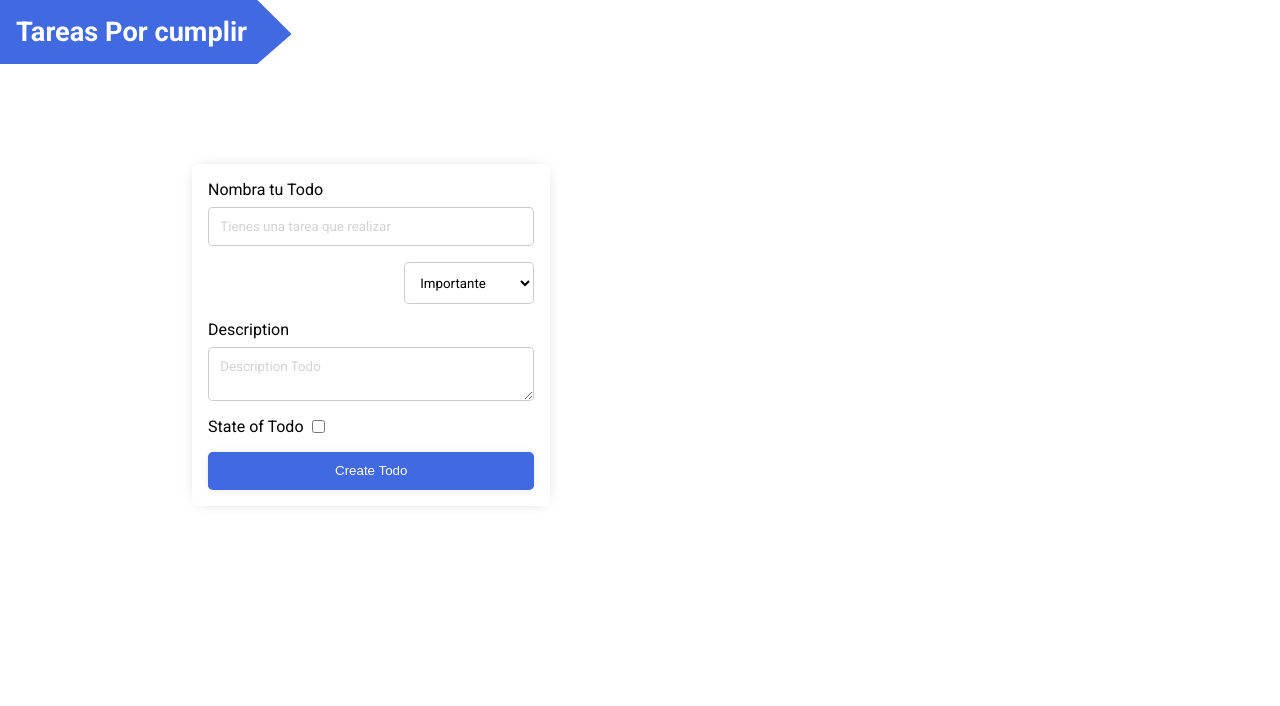
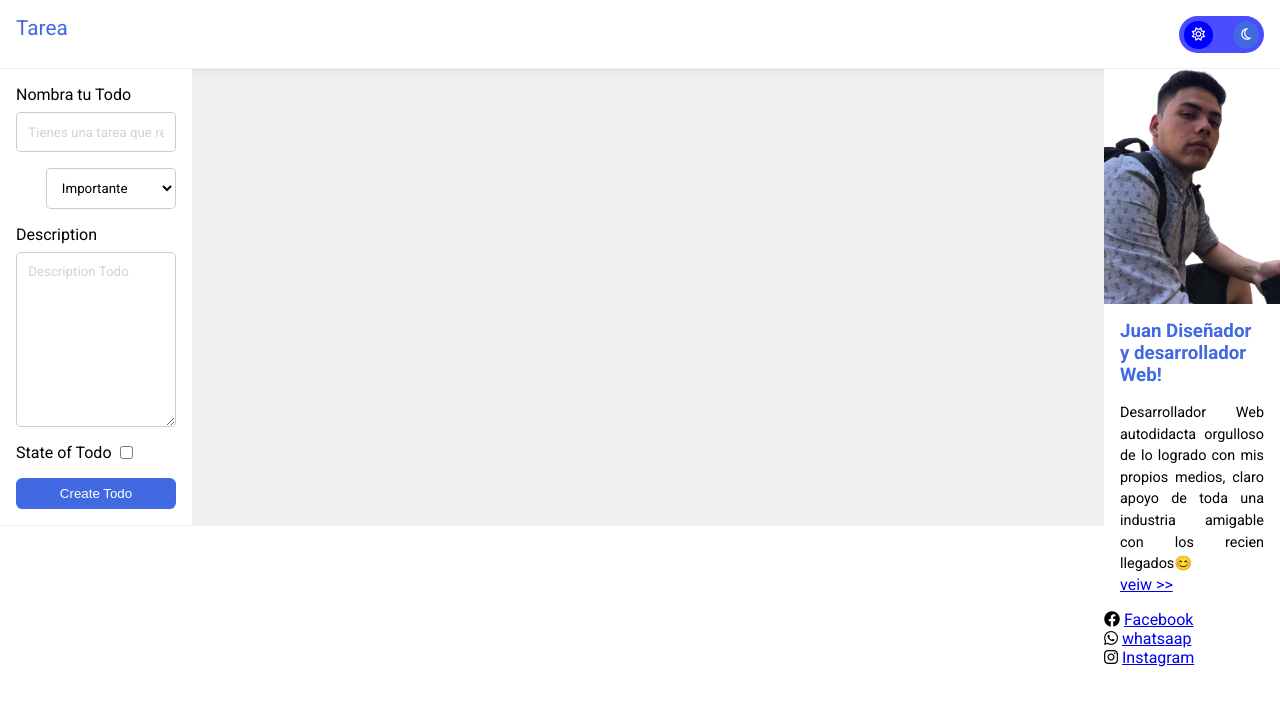
Before and after one commit to websideJuan/CRUD-POO-LocalStorage-TODO_APP, a plain HTML site: page index.html in a window 1280 px wide. Drawn offline with Linux system fonts and the light colour scheme.

Commit message:
App de todos con  POO, CRUD y LocalStorage v1.1.0

```diff
--- a/index.html
+++ b/index.html
@@ -17,7 +17,24 @@
 
 </head>
 <body>
-    <h1>Tareas Por cumplir</h1>
+    <nav>
+        <div class="nav_brand">
+            <a href="#" class="nav_logo">Tareas</a>
+        </div>
+
+        <div class="nav-btns">
+            <button class="btn nav-btn-activate">
+                <i class="fa-regular fa-sun"></i>
+            </button>
+
+
+            <button class="btn">
+                <i class="fa-regular fa-moon"></i>
+            </button>
+        </div>
+
+    </nav>
+
 
     <div class="container">
 
@@ -46,7 +63,10 @@
 
             <div class="form_group">
                 <label>Description</label>
+
+
                 <textarea
+                    rows="10"
                     class="form_control"
                     name="descriptiom"
                     id="descriptiom"
@@ -65,18 +85,46 @@
             </div>
 
 
-            <button type="submit" id="handleSubmit" class="btn btn--form">
+            <button type="submit" id="handleSubmit" class="btn--form">
                 Create Todo
             </button>
         </form>
 
         <div class="form_btn">
-            <button class="btn btn--showForm" id="showForm">
+            <button class="btn--showForm" id="showForm">
                 <i class="fa-solid fa-plus"></i> Created
             </button>
         </div>
 
         <ul class="list_todos" id="root"></ul>
+
+        <aside class="aside">
+            <div class="aside-absolute">
+                <div class="aside-about">
+                    <img src="./src/assets/Juan_Francisco_Herrera-removebg-preview.png" alt="image perfil del desarrollador de esta web" class="aside-img">
+
+                    <div class="aside-about-content">
+                        <h3 class="title-content">Juan Diseñador y desarrollador Web!</h3>
+                        <p class="paragrap-content">Desarrollador Web autodidacta orgulloso de lo logrado con mis propios medios, claro apoyo de toda una industria amigable con los recien llegados😊</p>
+                        <a href="#" class="cta cta--perfil">veiw >></a>
+                    </div>
+                </div>
+                <div class="aside-social">
+                    <div class="aside-social-group">
+                        <i class="fa-brands fa-facebook"></i>
+                        <a href="#" class="aside-banner facebook">Facebook</a>
+                    </div>
+                    <div class="aside-social-group">
+                        <i class="fa-brands fa-whatsapp"></i>
+                        <a href="#" class="aside-banner whatsaap">whatsaap</a>
+                    </div>
+                    <div class="aside-social-group">
+                        <i class="fa-brands fa-instagram"></i>
+                        <a href="#" class="aside-banner instagram">Instagram</a>
+                    </div>
+                </div>
+            </div>
+        </aside>
     </div>
 
 
@@ -95,6 +143,7 @@
                         <i class="fa-solid fa-circle"></i>
                     </span>
                 </div>
+
                 <div class="todo-paragraph">
                     <p class="todo-text"></p>
                 </div>
@@ -103,21 +152,19 @@
                 </p>
                 <div class="todo-pannel">
 
-                    <button class="btn btn--todo showDescription">
+                    <button class="btn--todo showDescription">
                         <i class="fa-solid fa-arrow-up-right-from-square"></i>
                     </button>
 
                     <div>
-                        <button class="btn btn--todo deleted">
+                        <button class="btn--todo deleted">
                             <i class="fa-solid fa-trash-can"></i>
                         </button>
 
 
-                        <button class="btn btn--todo edit">
+                        <button class="btn--todo edit">
                             <i class="fa-regular fa-pen-to-square"></i>
                         </button>
-
-
                     </div>
 
                 </div>
--- a/src/components/dataBase.js
+++ b/src/components/dataBase.js
@@ -9,7 +9,36 @@ console.log(template_li)
 
 class Todo {
 
-    dataBase = []
+    dataBase = [
+        {
+            title:"Alfin TERMINE",
+            description:"Termine por fin mi app de tareas solo quedan agregar las utlimas funcionalidades y listo",
+            id:"3b86171450c043c4a511034f6ced0b74"
+        },
+        {
+            title:'DevOps',
+            description: 'Me queda para mi, la parte mas importante de este proyecto, desplegarlo por ahora en gitgub page, para comenzar con el desarrollo del servidor de esta todo app',
+            id:"fb3ade28c45246c6ac89d22d913398cc"
+        },
+        {
+            title:'Update function',
+            description:'Lograr incorporar la opcion de actualizar mi todo, el CRUD estara listo, al ser el primero que hago me siento satisfecho y con cada vez mas fuerzas para ser un desarrollador de software',
+            createdTodo:'Created : 6-3-2023 / 22:21',
+            id:"a08302de31bf4dac9dbf4ae1a1c631a0"
+        },
+        {
+            title:'Regalo Deleted',
+            description:'Esta tarea es de test para probar la app en todas las pantallas',
+            createdTodo:'Created : 6-3-2023 / 22:21',
+            id:"d7b1417f6a5a4581b76af223c2b7fc92"
+        },
+        {
+            title:'Futuro no tan sercano',
+            description:'Crear el dark mode de la app es la principal ambición de este desarrollador lograr todo con vanilla javascript es sensacional 😊. Tareas secundarias: - agregar notificaciones en base a cada click de la app - agregar una foto ( opcinal ) en la tarea - agregar users creador de cada tarea, para esto el select',
+            createdTodo:'Created : 6-3-2023 / 22:24',
+            id:"0b75387d9db24a868b70c5614d47928f"
+        }
+    ]
 
 
     obtener() {
@@ -27,7 +56,7 @@ class Todo {
             template_li.querySelector('.todo-card').dataset.id = todo.id
             template_li.querySelector('.todo-title').textContent = todo.title
             template_li.querySelector('.todo-created').textContent = todo.createdTodo
-            template_li.querySelector('.todo-text').textContent = todo.description
+            template_li.querySelector('.todo-text').innerHTML = todo.description
 
 
             const clone = template_li.cloneNode(true)
--- a/src/components/showForm.js
+++ b/src/components/showForm.js
@@ -12,20 +12,18 @@ class ShowMenu {
         const elemenetValid = document.querySelector(this.useState.state)
         const elementDOM = document.querySelector('form')
 
-
-
         elemenetValid.addEventListener('click', () => {
             let initialheigth = 0
             let heigtEClientHeight = elementDOM.clientHeight
             let heigthScrollHeight = elementDOM.scrollHeight
 
             if(heigtEClientHeight === 0){
-                elementDOM.style = `height: ${heigthScrollHeight}px; padding: 1rem; opacity: 1;`
+                elementDOM.style = `height: ${heigthScrollHeight}px;  opacity: 1; padding: 1rem;`
                 elemenetValid.innerHTML = `<i class="fa-solid fa-xmark"></i>Close`
                 return
             }
 
-            elementDOM.style = `${initialheigth}px padding: inithial; opacity: 0;`
+            elementDOM.style = `${initialheigth}px opacity: 0; padding: 0;`
             elemenetValid.innerHTML = `<i class="fa-solid fa-plus"></i>Created`
 
         })
--- a/style.css
+++ b/style.css
@@ -6,36 +6,54 @@
 
 
 .container{
-    width: 90%;
-    margin: 0 auto;
-    margin-top: 100px;
+    width: 100%;
+    background-color: rgba(212, 211, 211, 0.357);
+    outline: .01rem solid rgba(212, 211, 211, 0.357);
+    /* padding-top: .1rem; */
 }
 
-hr{
-    border: .1rem solid rgba(0 0 0 / .1);
-    border-radius: 100%;
+button{
+    border: none;
+    outline: none;
+    color: white;
+}
+
+
+nav{
+    display: flex;
+    justify-content: space-between;
+    box-shadow: 0 0 10px -5px rgba(0 0 0 / .5);
+    padding:  1rem;
+}
+
+ul{
+    list-style: none;
+}
+
+ul li{
+    padding-left: .5rem;
 }
 
 label{
     color: black;
 }
 
-h1{
-
-    font-size: 1.6rem;
-    background-color: royalblue;
-    color: white;
-    text-align: left;
-    display: block;
-    padding: 1rem ;
-    margin-bottom: 1rem;
+.nav_brand{
     -webkit-clip-path: polygon(0% 0%, 75% 0%, 85% 53%, 75% 100%, 0% 100%);
     clip-path: polygon(0% 0%, 75% 0%, 85% 53%, 75% 100%, 0% 100%);
+}
+
+.nav_logo{
+    display: inline-block;
+    color: royalblue;
+    text-decoration: none;
+    font-size: 1.3rem;
 }
 
 body{
     font-family: 'Roboto', sans-serif;
     background-color: rgba(255, 255, 255, 0.325);
+    /* height: 100vh; */
 }
 
 form{
@@ -43,12 +61,12 @@ form{
     display: flex;
     flex-direction: column;
     gap: 1rem;
-    border-radius: .4rem;
+
     transition: heigth 1s;
-    margin-bottom: 1rem;
     overflow: hidden;
     height: 0;
     transition: height .3s, padding .1s;
+    background-color: #fff;
 }
 
 .btn--showForm{
@@ -57,11 +75,6 @@ form{
     justify-content: space-between;
     margin-bottom: 1rem;
     gap: .5rem;
-}
-
-form:hover {
-    -webkit-clip-path: circle(141.9% at 0 0);
-    clip-path: circle(141.9% at 0 0);
 }
 
 .form_group{
@@ -96,16 +109,36 @@ form:hover {
 
 .btn{
     background-color: royalblue;
-    padding: .7rem;
     color: white;
-    box-shadow: 0px 0px 10px -3px rgba(0 0 0 / .2);
+    padding: .4rem .5rem;
+    box-shadow: 0px 0px 10px -7px rgba(0 0 0 / .2);
     border: none;
     outline: none;
-    border-radius: .3rem;
+    border-radius: 100%;
+}
+
+.btn--form{
+    background-color: royalblue;
+    border-radius: .4rem;
+    padding: .5rem;
 }
 
 .btn:active{
-    box-shadow: none;
+    box-shadow: inset;
+}
+
+.nav-btns{
+    width: 85px;
+    display: flex;
+    align-items: center;
+    justify-content: space-between;
+    background-color: rgba(0, 0, 255, 0.707);
+    padding: .3rem;
+    border-radius: 20px;
+}
+
+.nav-btn-activate{
+    background-color: blue;
 }
 
 .disable{
@@ -116,21 +149,76 @@ form:hover {
 
 .list_todos{
     list-style: none;
+    height: 90vh;
     display: grid;
     grid-template-columns: repeat(auto-fit, minmax(0%, 100%));
     gap: 1rem;
+
+    padding: 1rem;
+    overflow-y: scroll;
 }
 
 .todo-card{
-    box-shadow: 0px 0px 10px -5px rgba(83, 0, 0, 0.284);
+    box-shadow: 0px 0px 10px -5px rgba(83, 0, 0, 0.3);
     display: flex;
     flex-direction: column;
-    gap: .7rem;
 
+    justify-content: space-between;
+    /* align-items: center; */
     border-radius: .3rem;
-    overflow: hidden;
+
     color: royalblue;
+    background-color: #fff;
     transition: transform .5s;
+    position: relative;
+}
+
+.todo-card--show{
+    cursor: pointer;
+    background-color: #fff;
+    animation: rotate .8s linear 1 both;
+}
+
+.todo-card--show::after{
+    content: 'Pronto...';
+    display: flex;
+    justify-content: center;
+    align-items: center;
+    position: absolute;
+    inset: 0;
+    transition: background-color .3s 300ms, opacity .3s 300ms;
+    color: white;
+    transform: rotateY(180deg);
+    opacity: 0;
+}
+
+.todo-card--show:hover::after{
+    border-radius: .4rem;
+    background-color: #fff;
+    color: royalblue;
+    opacity: 1;
+}
+
+.btn--showForm{
+    border: none;
+    outline: none;
+    color: white;
+    padding: .5rem;
+    border-radius: .4rem;
+    background-color: blue;
+    margin-top: 1rem;
+    margin-bottom: 1rem;
+    border-bottom-left-radius: 0;
+    border-top-left-radius: 0;
+}
+
+@keyframes rotate {
+    0%{
+        transform: rotateY(0deg);
+    }
+    100%{
+        transform: rotateY(180deg);
+    }
 }
 
 .todo-pannel{
@@ -154,11 +242,48 @@ form:hover {
     text-decoration: underline;
 }
 
+aside{
+    position: relative;
+}
+
+.aside-absolute{
+    position: absolute;
+    inset: 0;
+}
+
+.aside-about{
+    background-color: #fff;
+    display: flex;
+    flex-wrap: wrap;
+}
+
+.aside-img{
+    max-width: 100%;
+    height: auto;
+}
+
+.aside-about-content{
+    display: flex;
+    flex-direction: column;
+    padding: 1rem;
+}
+
+.title-content{
+    color: royalblue;
+    align-items: center;
+    margin-bottom: 1rem;
+}
+
+.paragrap-content{
+    font-size: .9em;
+    text-align: justify;
+    line-height: 1.5;
+}
+
 .todo-content{
     display: flex;
     align-items: center;
     justify-content: space-between;
-    /* background-color: rgba(211, 211, 211, 0.288); */
     padding: 1rem;
 }
 
@@ -257,33 +382,16 @@ form:hover {
     outline: none;
 }
 
-
-@media (min-width:375px) {
-    h1{
-        width: max-content;
-        font-size: 1.7rem;
-        padding-right: 6rem;
-    }
-}
-
-
 @media (min-width: 1084px) {
-    h1{
-        width: fit-content;
-        padding-right: 6rem;
-    }
-
     form{
-        box-shadow: 0 0 15px -7px rgba(0 0 0 / .3);
-        height: fit-content !important;
-        padding: 1rem;
+        height: fit-content;
+        padding: 1rem !important;
     }
 
     .container{
-        max-width: 70%;
+        width: 100%;
         display: grid;
-        grid-template-columns: 40% 1fr;
-        gap: 3rem;
+        grid-template-columns: 15% 1fr 15%;
     }
 
     .form_btn{
@@ -291,8 +399,21 @@ form:hover {
     }
 
     .list_todos{
-        grid-template-columns: repeat(2, minmax(0%, 100%));
+        grid-template-columns: repeat(3, minmax(0, 100%));
+        align-content: flex-start;
+        align-items: start;
+        gap: auto;
+        height: 100%;
     }
+
+    .todo-card{
+        gap: .5rem;
+    }
+
+    .aside-absolute{
+        padding-left: 1rem;
+    }
+
 
     .popUp{
         max-width: 300px;
```
Also changed, not shown: src/assets/Juan_Francisco_Herrera-removebg-preview.png (added).
